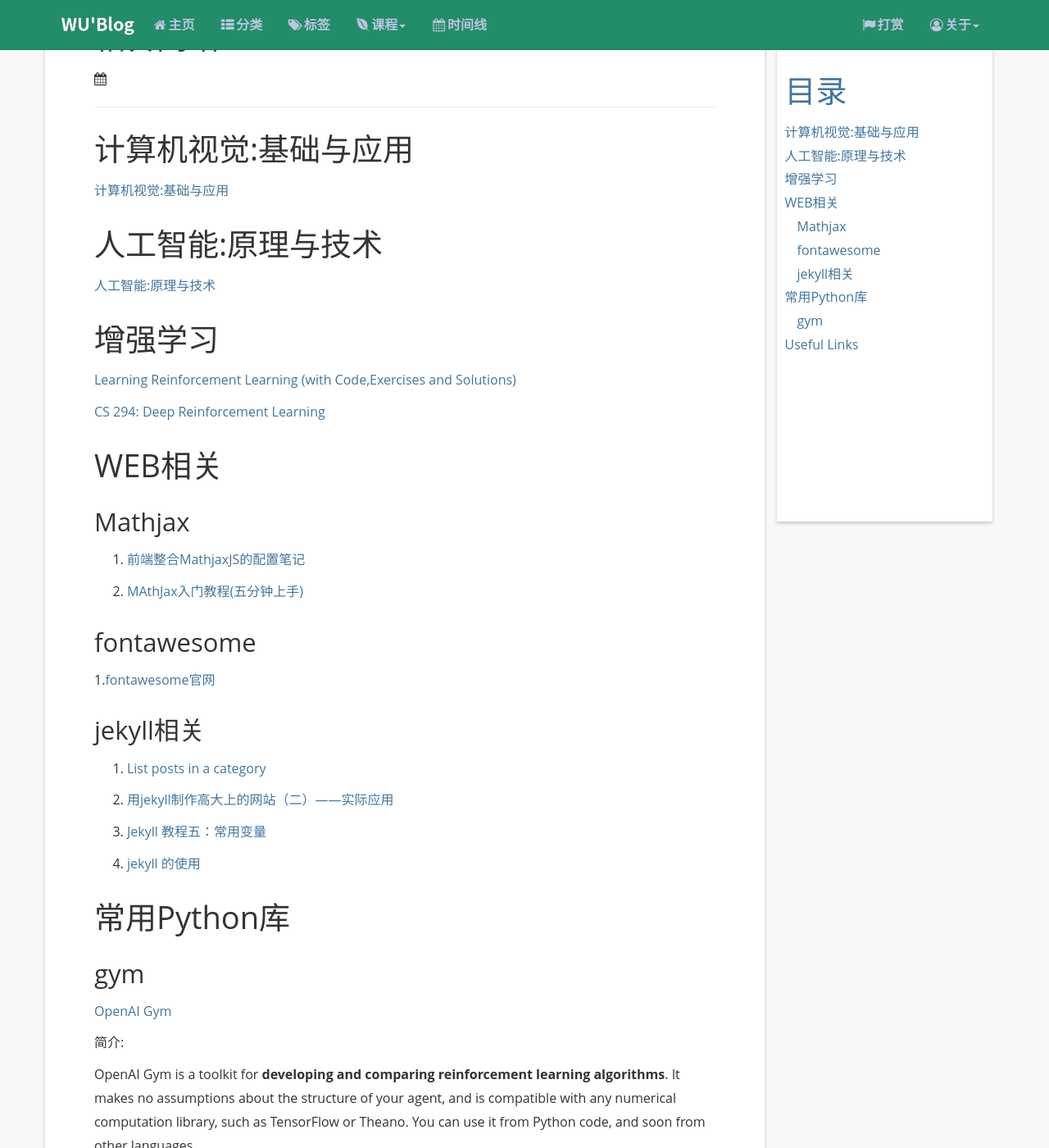
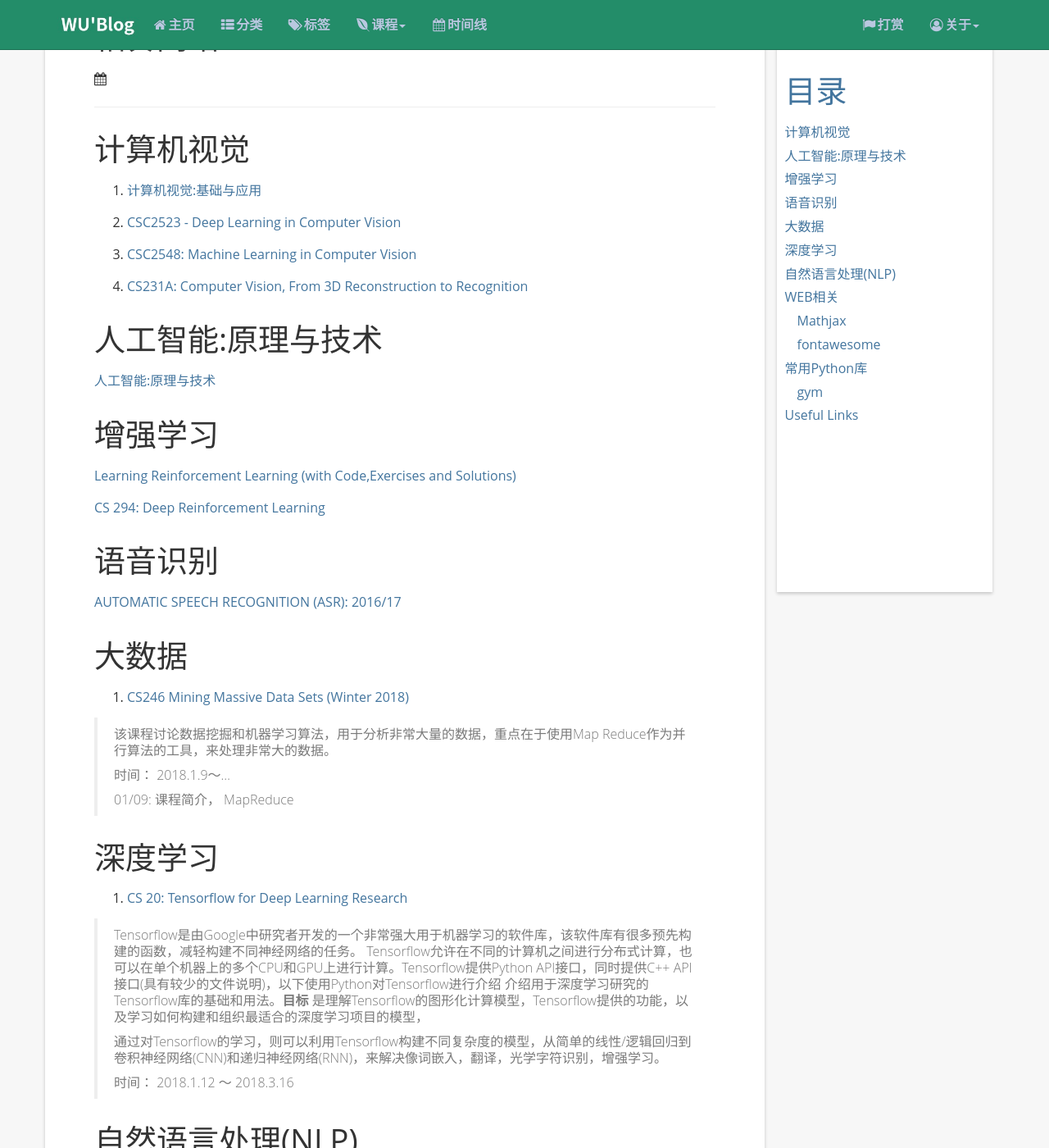
Before and after one commit to 13324077/13324077.github.io, a Jekyll site: the page built from reference.md, in a window 1280 px wide and 1400 px high, scrolled down 296 px. Shown: the whole window at 82% size. Built offline with Jekyll 4.4.1, drawn with Linux system fonts in a browser that asks for light colours; nearby versions of some CDN libraries; comment, search, counter and statistics services are not loaded; some of the changed text lies outside the part shown.

Commit message:
add the course info to the reference.md

```diff
--- a/reference.md
+++ b/reference.md
@@ -8,9 +8,15 @@ permalink: /reference/
 {:toc}
 
 
-# 计算机视觉:基础与应用
+# 计算机视觉
 
-[计算机视觉:基础与应用](http://vision.stanford.edu/teaching/cs131_fall1718/)
+1. [计算机视觉:基础与应用](http://vision.stanford.edu/teaching/cs131_fall1718/)
+
+2. [CSC2523 - Deep Learning in Computer Vision](http://www.cs.utoronto.ca/~fidler/teaching/2015/CSC2523.html)
+
+3. [CSC2548: Machine Learning in Computer Vision]()
+
+4. [CS231A: Computer Vision, From 3D Reconstruction to Recognition](http://web.stanford.edu/class/cs231a/)
 
 # 人工智能:原理与技术
 
@@ -22,6 +28,42 @@ permalink: /reference/
 
 [CS 294: Deep Reinforcement Learning](http://rll.berkeley.edu/deeprlcourse/)
 
+# 语音识别
+
+[AUTOMATIC SPEECH RECOGNITION (ASR): 2016/17](http://www.inf.ed.ac.uk/teaching/courses/asr/)
+
+# 大数据
+
+1. [CS246 Mining Massive Data Sets (Winter 2018)](http://web.stanford.edu/class/cs246/)
+
+>该课程讨论数据挖掘和机器学习算法，用于分析非常大量的数据，重点在于使用Map Reduce作为并行算法的工具，来处理非常大的数据。
+>
+>时间： 2018.1.9～...
+>
+>01/09: 课程简介， MapReduce
+
+# 深度学习
+
+1. [CS 20: Tensorflow for Deep Learning Research](https://web.stanford.edu/class/cs20si/)
+
+> Tensorflow是由Google中研究者开发的一个非常强大用于机器学习的软件库，该软件库有很多预先构建的函数，减轻构建不同神经网络的任务。
+> Tensorflow允许在不同的计算机之间进行分布式计算，也可以在单个机器上的多个CPU和GPU上进行计算。Tensorflow提供Python API接口，同时提供C++ API接口(具有较少的文件说明)，以下使用Python对Tensorflow进行介绍
+> 介绍用于深度学习研究的Tensorflow库的基础和用法。**目标** 是理解Tensorflow的图形化计算模型，Tensorflow提供的功能，以及学习如何构建和组织最适合的深度学习项目的模型，
+>
+> 通过对Tensorflow的学习，则可以利用Tensorflow构建不同复杂度的模型，从简单的线性/逻辑回归到卷积神经网络(CNN)和递归神经网络(RNN)，来解决像词嵌入，翻译，光学字符识别，增强学习。
+>
+> 时间： 2018.1.12 ～ 2018.3.16
+>
+
+# 自然语言处理(NLP)
+
+1. [CS 124: From Languages to Information](http://web.stanford.edu/class/cs124/)
+
+> 网络世界有大量以语言和社交网络的形式的非结构化信息。学习如何理解它以及如何通过语言与人类交互, 从回答问题到提供建议。
+>
+
+2. [CS224n: Natural Language Processing with Deep Learning](http://web.stanford.edu/class/cs224n/)
+
 # WEB相关
 
 ## Mathjax
@@ -32,19 +74,8 @@ permalink: /reference/
 
 ## fontawesome
 
-
 1.[fontawesome官网](http://fontawesome.dashgame.com/)
 
-
-## jekyll相关
-
-1. [List posts in a category](https://learn.cloudcannon.com/jekyll/list-posts-in-a-category/)
-
-2. [用jekyll制作高大上的网站（二）——实际应用](https://www.cnblogs.com/strick/p/5484779.html)
-
-3. [Jekyll 教程五：常用变量](http://www.zhanxin.info/jekyll/2013-08-07-jekyll-variables.html)
-
-4. [jekyll 的使用](https://www.cnblogs.com/mo-wang/p/5117408.html)
 
 # 常用Python库
 
```
Also changed, not shown: wiki/wiki.md (+8 -0 lines).
